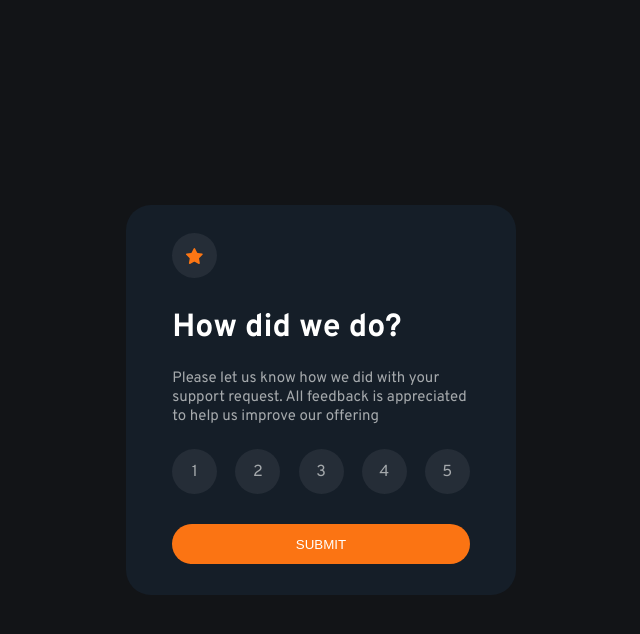
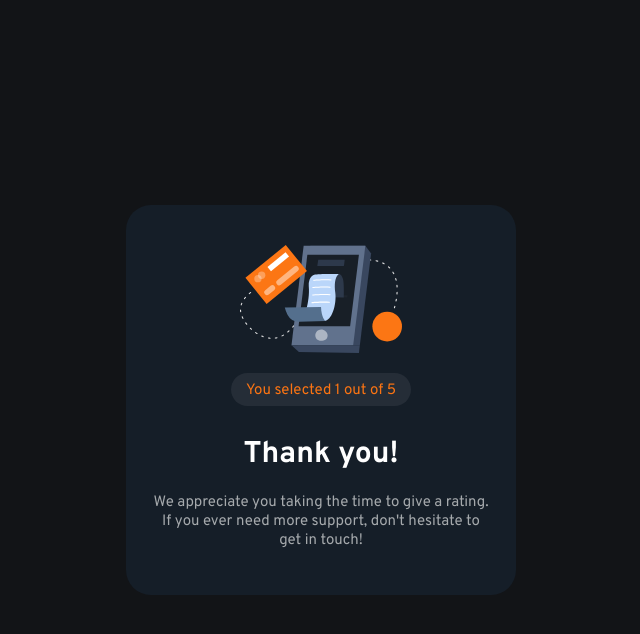
Before and after one commit to MazwinBachi/rating-page, a plain HTML site: page index.html in a window 1280 px wide. Both pictures are taken after a click on the button "SUBMIT". Shown: the whole page, without its empty margins (319-959 px from the left). Drawn offline with nearby package versions, Linux system fonts and the light colour scheme.

Commit message:
completed everything successfully

```diff
--- a/index.html
+++ b/index.html
@@ -15,7 +15,33 @@
 
   <div class="container">
     <div class="main-body">
-      <div class="sub-inner">
+      <div class="sub-inner-two" id="sub-two">
+        <div class="phone-div">
+          <img src="./images/illustration-thank-you.svg" alt="">
+        </div>
+        <div class="result-div">
+          <div class="result">
+            <p>You selected <span id="cr"></span> out of 5</p>
+          </div>
+        </div>
+        <div class="thanks-div">
+          <div class="thanks">
+            <h1>Thank you!</h1>
+          </div>
+        </div>
+        <div class="aprr-div">
+          <div class="appr">
+            <p>We appreciate you taking the time to give a rating.
+              If you ever need more support, don't hesitate to get in touch!
+            </p>
+          </div>
+        </div>
+      </div>
+
+
+
+
+      <div class="sub-inner" id="sub-one">
 
         <div class="star">
           <img src="./images/icon-star.svg" alt="">
@@ -27,24 +53,24 @@
           <p>Please let us know how we did with your support request. All feedback is appreciated to help us improve our offering</p>
         </div>
         <div class="rating">
-          <input type="radio" name="rbtn" id="five">
+          <input type="radio" name="rbtn" id="five" value="5">
             <label for="five" class="star star-hover">5</label>
 
-          <input type="radio" name="rbtn" id="four">
+          <input type="radio" name="rbtn" id="four" value="4">
             <label for="four" class="star star-hover">4</label>
 
-          <input type="radio" name="rbtn" id="three">
+          <input type="radio" name="rbtn" id="three" value="3">
             <label for="three" class="star star-hover">3</label>
 
-          <input type="radio" name="rbtn" id="two">
+          <input type="radio" name="rbtn" id="two" value="2">
             <label for="two" class="star star-hover">2</label>
 
-          <input type="radio" name="rbtn" id="one">
+          <input type="radio" name="rbtn" id="one" value="1">
             <label for="one" class="star star-hover">1</label>
         </div>
 
         <div class="sbtn-div">
-          <button type="submit" class="sbtn">SUBMIT</button>
+          <button type="submit" class="sbtn" id="button-click" onclick="clickme()">SUBMIT</button>
         </div>
 
       </div>
--- a/script.js
+++ b/script.js
@@ -1,6 +1,42 @@
-// $(document).ready(function(){
-//     $('.star').click(function(){
-//       $(this).css("background-color", "hsl(217, 12%, 63%)")
-//       $(this).css("color", "white")
-//     })
-//   })
+function clickme() {
+    const sub = document.querySelector("button");
+
+if (document.getElementById('five').checked){
+    var a = document.getElementById('five').value;
+    console.log(a)
+}
+else if (document.getElementById('four').checked){
+    var a = document.getElementById('four').value;
+    console.log(a)
+}
+else if (document.getElementById('three').checked){
+    var a = document.getElementById('three').value;
+    console.log(a)
+}
+else if (document.getElementById('two').checked){
+    var a = document.getElementById('two').value;
+    console.log(a)
+}
+else{
+    var a = document.getElementById('one').value;
+    console.log(a)
+}
+    sub.onclick = ()=>{
+        sub-inner.style.display; "none";
+    }
+document.getElementById("cr").innerHTML = a
+
+
+    var x = document.getElementById("sub-one");
+    if (x.style.display === "none") {
+      x.style.display = "block";
+    } else {
+      x.style.display = "none";
+    }
+    var y = document.getElementById("sub-two");
+    if (y.style.display === "none") {
+      y.style.display = "flex";
+    } else {
+      y.style.display = "flex";
+    }
+  }
--- a/style.css
+++ b/style.css
@@ -5,6 +5,7 @@
 body{
     font-family: myFont;
     background-color:hsl(216, 12%, 8%);
+    font-size: 15px;
 }
 .main-body{
     display: flex;
@@ -84,6 +85,59 @@ input:checked + label{
     background-color: hsl(217, 12%, 63%);
     color: white;
 }
+.sub-inner-two{
+    display: flex;
+    flex-direction: column;
+    justify-content: center;
+    align-items: center;
+}
+.sub-inner-two{
+    display: none;
+}
+.phone-div{
+    display: flex;
+    align-items: center;
+    justify-content: center;
+    padding: 10px;
+}
+.result-div{
+    display: flex;
+    justify-content: center;
+    padding-top: 10px;
+}
+.result{
+        width: 180px;
+        height: 30px;
+        border-radius: 25px;
+        background-color: hsl(213, 19%, 18%);
+        display: flex;
+        align-items: center;
+        justify-content: center;
+        color: hsl(25, 97%, 53%);
+        padding-top: 3px;
+}
+.thanks-div{
+    display: flex;
+    align-items: center;
+    justify-content: center;
+    padding-top: 10px;
+}
+.thanks{
+    color: white;
+}
+.aprr-div{
+    width: 100%;
+    display: flex;
+    align-items: center;
+    justify-content: center;
+    margin-top: -15px;
+}
+.appr{
+    width: 98%;
+    text-align: center;
+    color: hsl(206, 4%, 66%);;
+}
+
 @media screen and (max-width: 975px){
     .main-body{
         width: 280px;
@@ -100,4 +154,9 @@ input:checked + label{
         max-width: 95%;
         max-height: 95%;
     }
+    .appr{
+        width: 100%;
+        text-align: center;
+        color: hsl(206, 4%, 66%);;
+    }
 }
```
